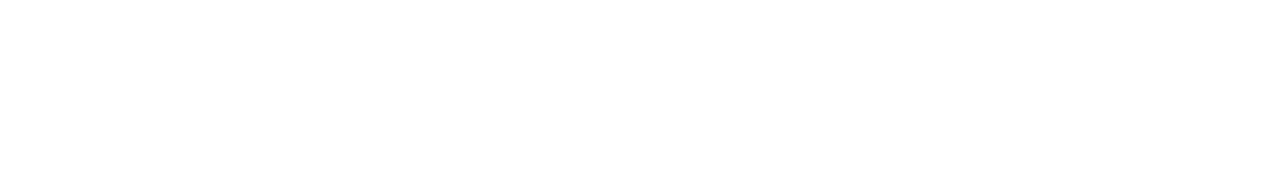
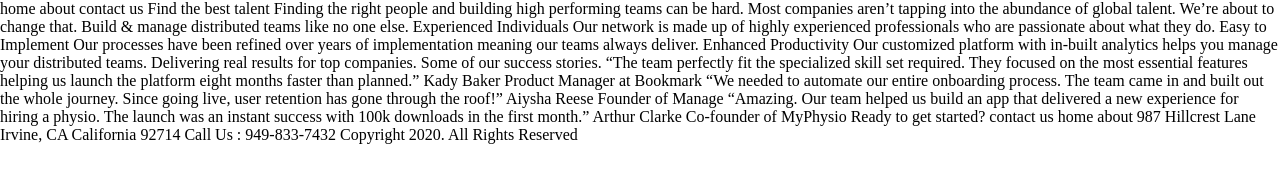
Before and after one commit to IMTR0J4N/A2_MyTeam-MultiPage, a website built with Vite: page index.html in a window 1280 px wide. Built offline with nearby package versions, Linux system fonts and the light colour scheme.

Commit message:
add base pages and associated brute texts

```diff
--- a/index.html
+++ b/index.html
@@ -10,6 +10,75 @@
 </head>
 <body>
 
+home
+about
+
+contact us
+
+
+
+Find the best talent
+
+Finding the right people and building high performing teams can
+be hard. Most companies aren’t tapping into the abundance of global
+talent. We’re about to change that.
+
+
+
+Build & manage distributed teams like no one else.
+
+Experienced Individuals
+Our network is made up of highly experienced professionals who are
+passionate about what they do.
+
+Easy to Implement
+Our processes have been refined over years of implementation meaning
+our teams always deliver.
+
+Enhanced Productivity
+Our customized platform with in-built analytics helps you manage your
+distributed teams.
+
+
+
+Delivering real results for top companies. Some of our success stories.
+
+“The team perfectly fit the specialized skill set required. They focused
+on the most essential features helping us launch the platform eight months
+faster than planned.”
+Kady Baker
+Product Manager at Bookmark
+
+“We needed to automate our entire onboarding process. The team came in and
+built out the whole journey. Since going live, user retention has gone
+through the roof!”
+Aiysha Reese
+Founder of Manage
+
+“Amazing. Our team helped us build an app that delivered a new experience for
+hiring a physio. The launch was an instant success with 100k downloads in the
+first month.”
+Arthur Clarke
+Co-founder of MyPhysio
+
+
+
+Ready to get started?
+
+contact us
+
+
+
+home
+about
+
+987  Hillcrest Lane
+Irvine, CA
+California 92714
+Call Us : 949-833-7432
+
+Copyright 2020. All Rights Reserved
+
   <script src="./src/js/app.js" type="module"></script>
 </body>
 </html>
```
Also changed, not shown: src/pages/contact.html (added, +46 -0 lines).
